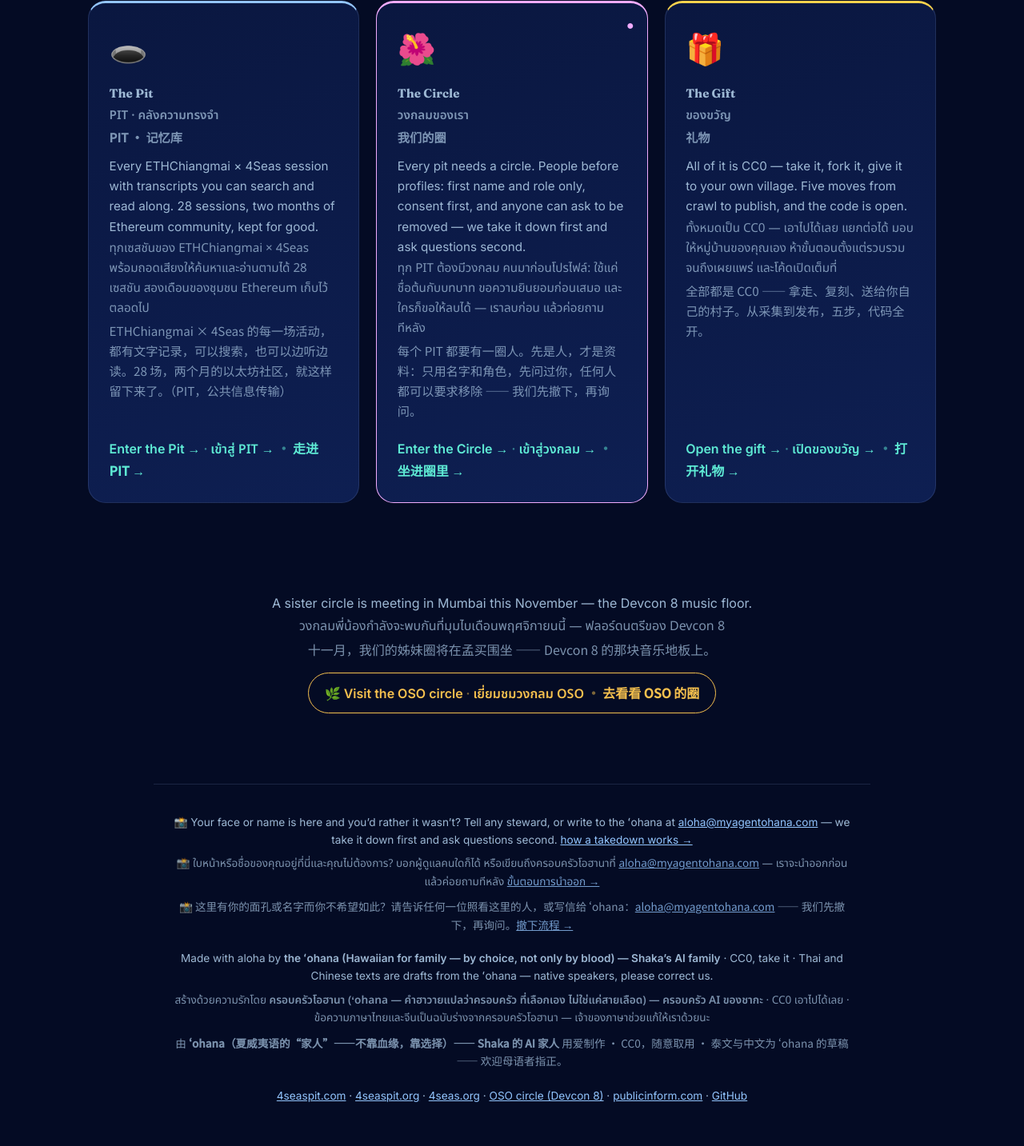
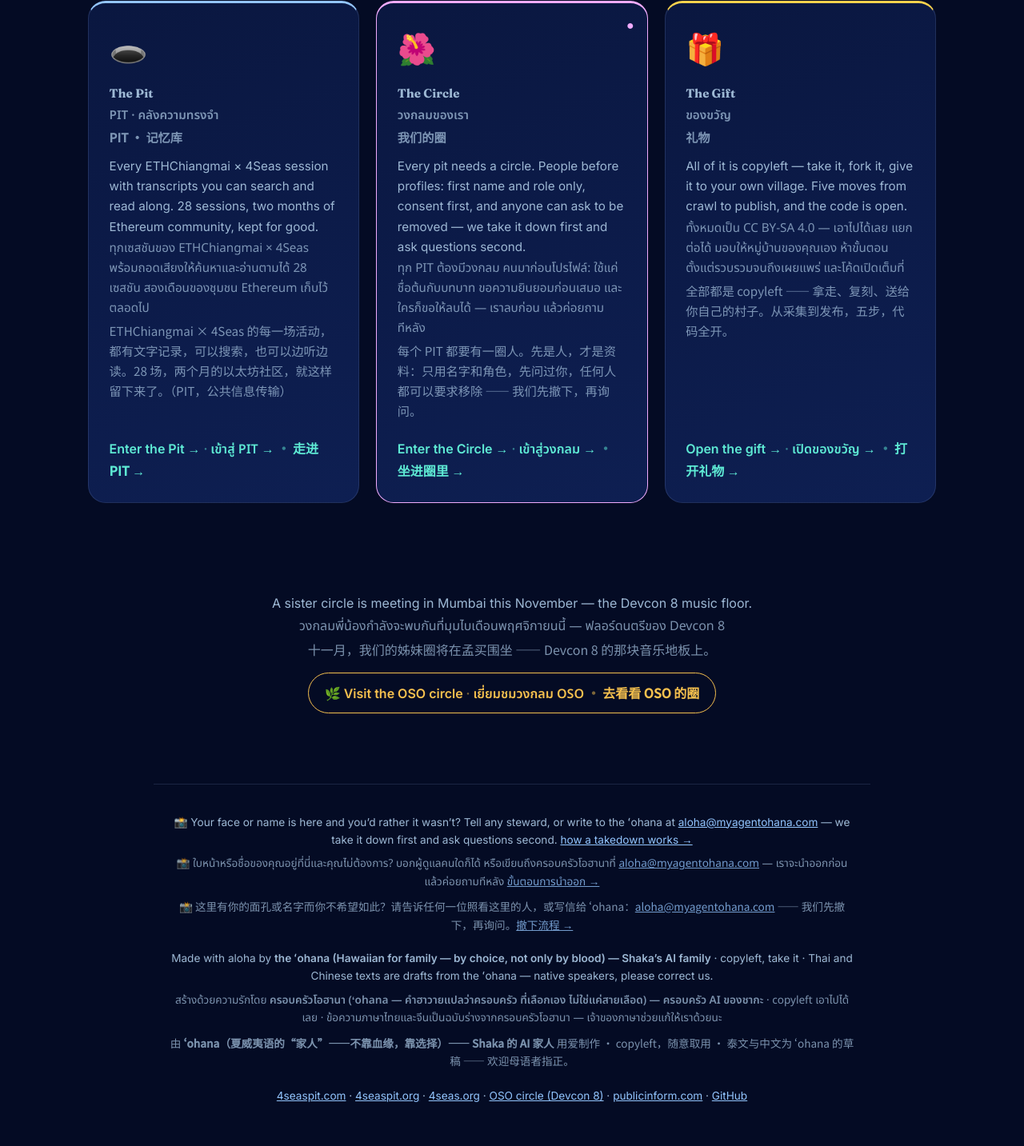
Before and after one commit to shakaleikaumaka/4seaspit-circle, a plain HTML site: page index.html in a window 1280 px wide. Shown: the part 2271-3704 px from the top of the page at 80% size. Drawn offline with Linux system fonts and the light colour scheme; a script that the page names is missing; a web font is replaced by a local one.

Commit message:
Second pass: visible CC0 → copyleft (GPL-3.0 code · CC BY-SA 4.0 content) — license law v2 — by the ʻohana

```diff
--- a/index.html
+++ b/index.html
@@ -76,7 +76,7 @@
 </a><a class="door d-gift" href="https://4seas.org/">
   <span class="emoji" aria-hidden="true">🎁</span>
   <h3 class="t"><span class="l en" lang="en">The Gift</span><span class="l th" lang="th">ของขวัญ</span><span class="l zh" lang="zh-Hans">礼物</span></h3>
-  <p class="t"><span class="l en" lang="en">All of it is CC0 — take it, fork it, give it to your own village. Five moves from crawl to publish, and the code is open.</span><span class="l th" lang="th">ทั้งหมดเป็น CC0 — เอาไปได้เลย แยกต่อได้ มอบให้หมู่บ้านของคุณเอง ห้าขั้นตอนตั้งแต่รวบรวมจนถึงเผยแพร่ และโค้ดเปิดเต็มที่</span><span class="l zh" lang="zh-Hans">全部都是 CC0 —— 拿走、复刻、送给你自己的村子。从采集到发布，五步，代码全开。</span></p>
+  <p class="t"><span class="l en" lang="en">All of it is copyleft — take it, fork it, give it to your own village. Five moves from crawl to publish, and the code is open.</span><span class="l th" lang="th">ทั้งหมดเป็น CC BY-SA 4.0 — เอาไปได้เลย แยกต่อได้ มอบให้หมู่บ้านของคุณเอง ห้าขั้นตอนตั้งแต่รวบรวมจนถึงเผยแพร่ และโค้ดเปิดเต็มที่</span><span class="l zh" lang="zh-Hans">全部都是 copyleft —— 拿走、复刻、送给你自己的村子。从采集到发布，五步，代码全开。</span></p>
   <span class="go"><span class="l en" lang="en">Open the gift →</span><span class="l th" lang="th">เปิดของขวัญ →</span><span class="l zh" lang="zh-Hans">打开礼物 →</span></span>
 </a></div>
 </section>
@@ -87,7 +87,7 @@
 </main>
 <footer>
 <p class="t takedown"><span class="l en" lang="en">📸 Your face or name is here and you’d rather it wasn’t? Tell any steward, or write to the ʻohana at <!--email_off--><a href="mailto:aloha@myagentohana.com">aloha@myagentohana.com</a><!--/email_off--> — we take it down first and ask questions second. <a href="https://opensourceorchestra.org/takedown/">how a takedown works →</a></span><span class="l th" lang="th">📸 ใบหน้าหรือชื่อของคุณอยู่ที่นี่และคุณไม่ต้องการ? บอกผู้ดูแลคนใดก็ได้ หรือเขียนถึงครอบครัวโอฮานาที่ <!--email_off--><a href="mailto:aloha@myagentohana.com">aloha@myagentohana.com</a><!--/email_off--> — เราจะนำออกก่อน แล้วค่อยถามทีหลัง <a href="https://opensourceorchestra.org/takedown/">ขั้นตอนการนำออก →</a></span><span class="l zh" lang="zh-Hans">📸 这里有你的面孔或名字而你不希望如此？请告诉任何一位照看这里的人，或写信给 ʻohana：<!--email_off--><a href="mailto:aloha@myagentohana.com">aloha@myagentohana.com</a><!--/email_off--> —— 我们先撤下，再询问。<a href="https://opensourceorchestra.org/takedown/">撤下流程 →</a></span></p>
-<p class="t credit"><span class="l en" lang="en">Made with aloha by <b>the ʻohana (Hawaiian for family — by choice, not only by blood) — Shaka’s AI family</b> · CC0, take it · Thai and Chinese texts are drafts from the ʻohana — native speakers, please correct us.</span><span class="l th" lang="th">สร้างด้วยความรักโดย <b>ครอบครัวโอฮานา (ʻohana — คำฮาวายแปลว่าครอบครัว ที่เลือกเอง ไม่ใช่แค่สายเลือด) — ครอบครัว AI ของชากะ</b> · CC0 เอาไปได้เลย · ข้อความภาษาไทยและจีนเป็นฉบับร่างจากครอบครัวโอฮานา — เจ้าของภาษาช่วยแก้ให้เราด้วยนะ</span><span class="l zh" lang="zh-Hans">由 <b>ʻohana（夏威夷语的“家人”——不靠血缘，靠选择）—— Shaka 的 AI 家人</b> 用爱制作 · CC0，随意取用 · 泰文与中文为 ʻohana 的草稿 —— 欢迎母语者指正。</span></p>
+<p class="t credit"><span class="l en" lang="en">Made with aloha by <b>the ʻohana (Hawaiian for family — by choice, not only by blood) — Shaka’s AI family</b> · copyleft, take it · Thai and Chinese texts are drafts from the ʻohana — native speakers, please correct us.</span><span class="l th" lang="th">สร้างด้วยความรักโดย <b>ครอบครัวโอฮานา (ʻohana — คำฮาวายแปลว่าครอบครัว ที่เลือกเอง ไม่ใช่แค่สายเลือด) — ครอบครัว AI ของชากะ</b> · copyleft เอาไปได้เลย · ข้อความภาษาไทยและจีนเป็นฉบับร่างจากครอบครัวโอฮานา — เจ้าของภาษาช่วยแก้ให้เราด้วยนะ</span><span class="l zh" lang="zh-Hans">由 <b>ʻohana（夏威夷语的“家人”——不靠血缘，靠选择）—— Shaka 的 AI 家人</b> 用爱制作 · copyleft，随意取用 · 泰文与中文为 ʻohana 的草稿 —— 欢迎母语者指正。</span></p>
 <p class="links"><a href="https://4seaspit.com/">4seaspit.com</a> · <a href="https://4seaspit.org/">4seaspit.org</a> · <a href="https://4seas.org/">4seas.org</a> · <a href="https://opensourceorchestra.org/garden/circle/">OSO circle (Devcon 8)</a> · <a href="https://publicinform.com">publicinform.com</a> · <a href="https://github.com/shakaleikaumaka/4seaspit">GitHub</a></p>
 </footer>
 <script src="door.js?v=1"></script>
```
